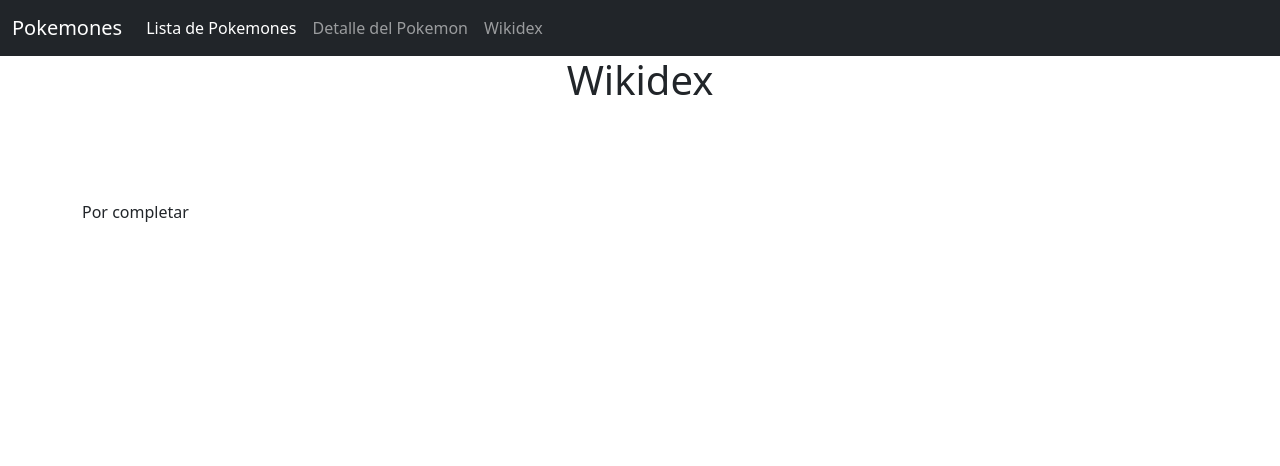
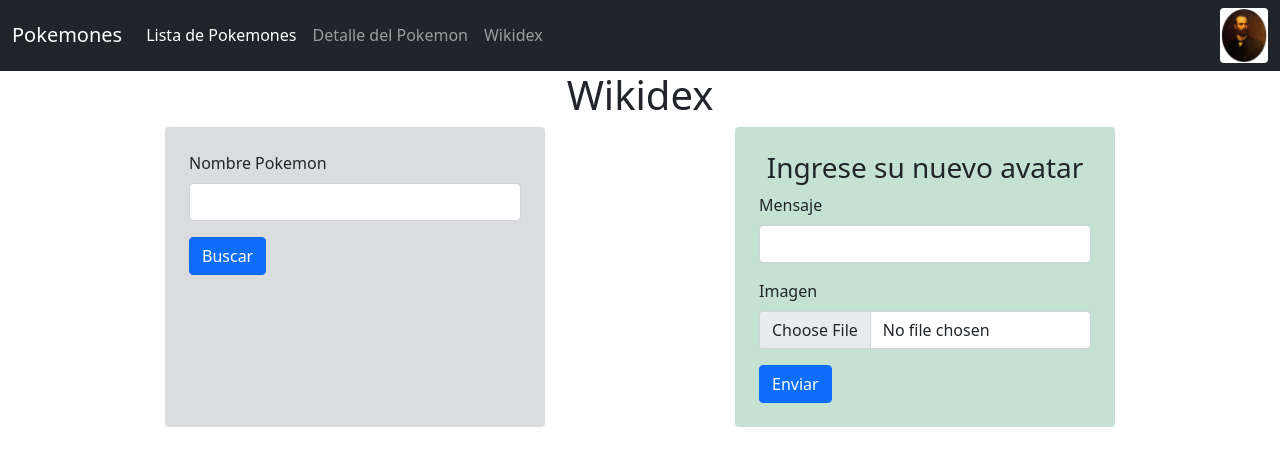
Before and after one commit to mbensan/express_ac, a website: page ejemplo_templates/views/wikidex.html in a window 1280 px wide. Drawn offline with nearby package versions, Linux system fonts and the light colour scheme; files that its build step writes are made by us from their sources.

Commit message:
Ejemplo de file-upload en proyecto 'ejemplo_templates' (página wikidex)

```diff
--- a/ejemplo_templates/package.json
+++ b/ejemplo_templates/package.json
@@ -14,6 +14,7 @@
     "axios": "^0.26.1",
     "bootstrap": "^5.1.3",
     "express": "^4.17.3",
+    "express-fileupload": "^1.3.1",
     "nodemon": "^2.0.15",
     "nunjucks": "^3.2.3"
   }
--- a/ejemplo_templates/views/layout.html
+++ b/ejemplo_templates/views/layout.html
@@ -11,6 +11,12 @@
     <link rel="stylesheet" href="css/bootstrap.min.css">
 
     <title>{% block title %}Layout{% endblock %}</title>
+    <style>
+      #avatar {
+        width: 3rem;
+        background-color: white;
+      }
+    </style>
   </head>
   <body>
     <nav class="navbar navbar-expand-lg navbar-dark bg-dark">
@@ -31,6 +37,9 @@
               <a class="nav-link" href="/wikidex">Wikidex</a>
             </li>
           </ul>
+          <div class="d-flex">
+            <img class="rounded" id="avatar" src="/avatar.png" alt="">
+          </div>
         </div>
       </div>
     </nav>
--- a/ejemplo_templates/views/pokemon_macro.html
+++ b/ejemplo_templates/views/pokemon_macro.html
@@ -5,6 +5,18 @@
       <div class="card-body">
         <h5 class="card-title">{{ pokemon.name }}</h5>
         <a href="/pokemon?api_url={{ pokemon.url }}" class="btn btn-primary">Ver detalle</a>
+        <!--
+          <button
+            data-pokeinfo="{{pokemon.id}}#{{pokemon.name}}#{{pokemon.url}}"
+            class="btn btn-warning add-pokemon">
+            Añadir a lista
+          </button>
+        -->
+        <button
+          data-id="{{pokemon.id}}" data-name="{{pokemon.name}}" data-url="{{pokemon.url}}"
+          class="btn btn-warning add-pokemon">
+          Añadir a lista
+        </button>
       </div>
     </div>
   </div>
--- a/ejemplo_templates/views/wikidex.html
+++ b/ejemplo_templates/views/wikidex.html
@@ -4,7 +4,47 @@
 
 {% block container %}
   <h1 class="text-center">Wikidex</h1>
-  <p class="mt-5 pt-5">
-    Por completar
-  </p>
+  <div class="row">
+    <!-- Formulario de WikiDex -->
+    <form class="col-4 offset-1 bg-secondary bg-opacity-25 p-4 br-4 rounded" id="poke-form">
+      <div class="mb-3">
+        <label for="exampleInputEmail1" class="form-label">Nombre Pokemon</label>
+        <input type="text" required class="form-control" id="poke-name">
+      </div>
+      <button type="submit" class="btn btn-primary">Buscar</button>
+    </form>
+    <!-- Formulario para cambiar mi avatar-->
+    <form
+      class="col-4 offset-2 bg-success bg-opacity-25 p-4 br-4 rounded"
+      action="set-avatar" method="post"
+      enctype="multipart/form-data"
+    >
+      <h3 class="text-center">Ingrese su nuevo avatar</h3>
+      <div class="mb-3">
+        <label class="form-label">Mensaje</label>
+        <input type="text" required class="form-control" name="mensaje">
+      </div>
+      <div class="mb-3">
+        <label class="form-label">Imagen</label>
+        <input type="file" required class="form-control" name="avatar">
+      </div>
+      <button type="submit" class="btn btn-primary">Enviar</button>
+    </form>
+  </div>
 {% endblock %}
+
+{% block scripts %}
+<script>
+  $('#poke-form').on('submit', function(ev) {
+    // 1. Evitamos que se envíe el formulario
+    ev.preventDefault()
+
+    // 2. capturo el nombre del pokemon
+    const name = $('#poke-name').val()
+
+    // 3. Abrimos una pestaña nueva
+    const url = `https://www.wikidex.net/wiki/${name}`
+    window.open(url, '_blank').focus();
+  })
+</script>
+{% endblock %}
```
Also changed, not shown: ejemplo_templates/server.js (+18 -0 lines), ejemplo_templates/views/index.html (+10 -1 lines), ejemplo_templates/static/avatar.png (added), 1 other file.
